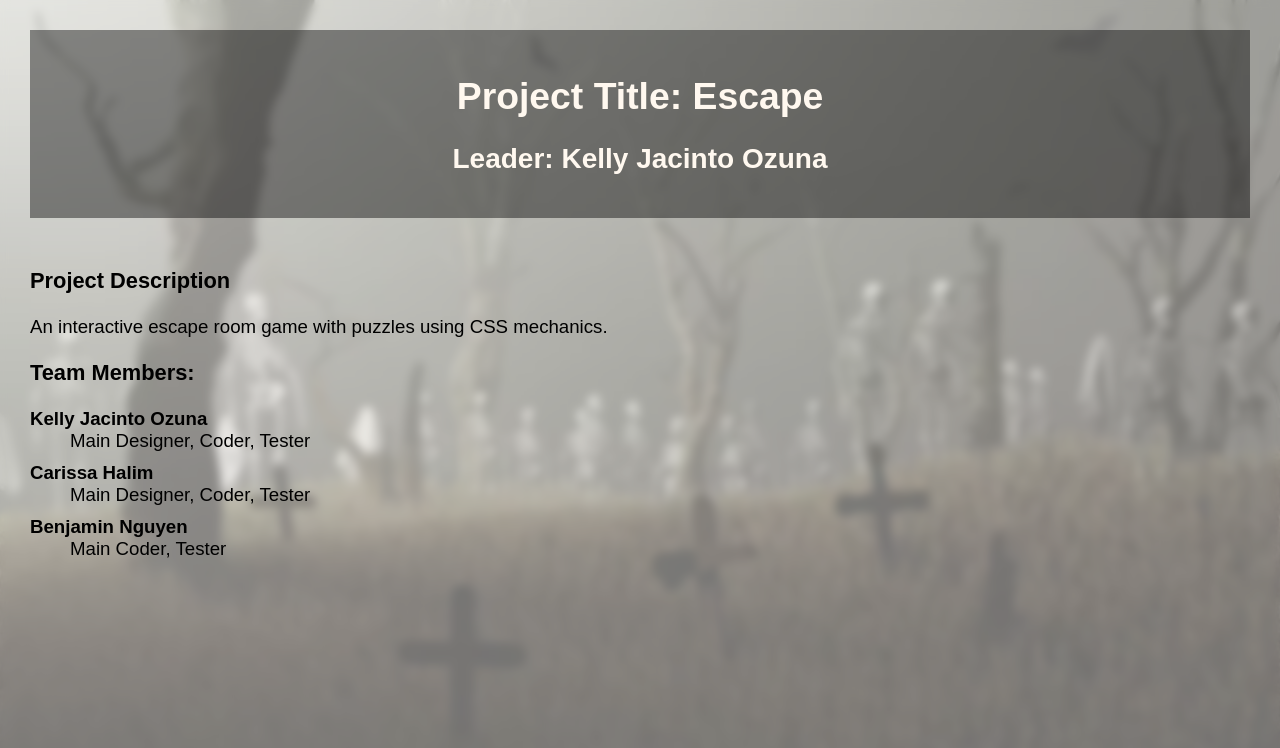
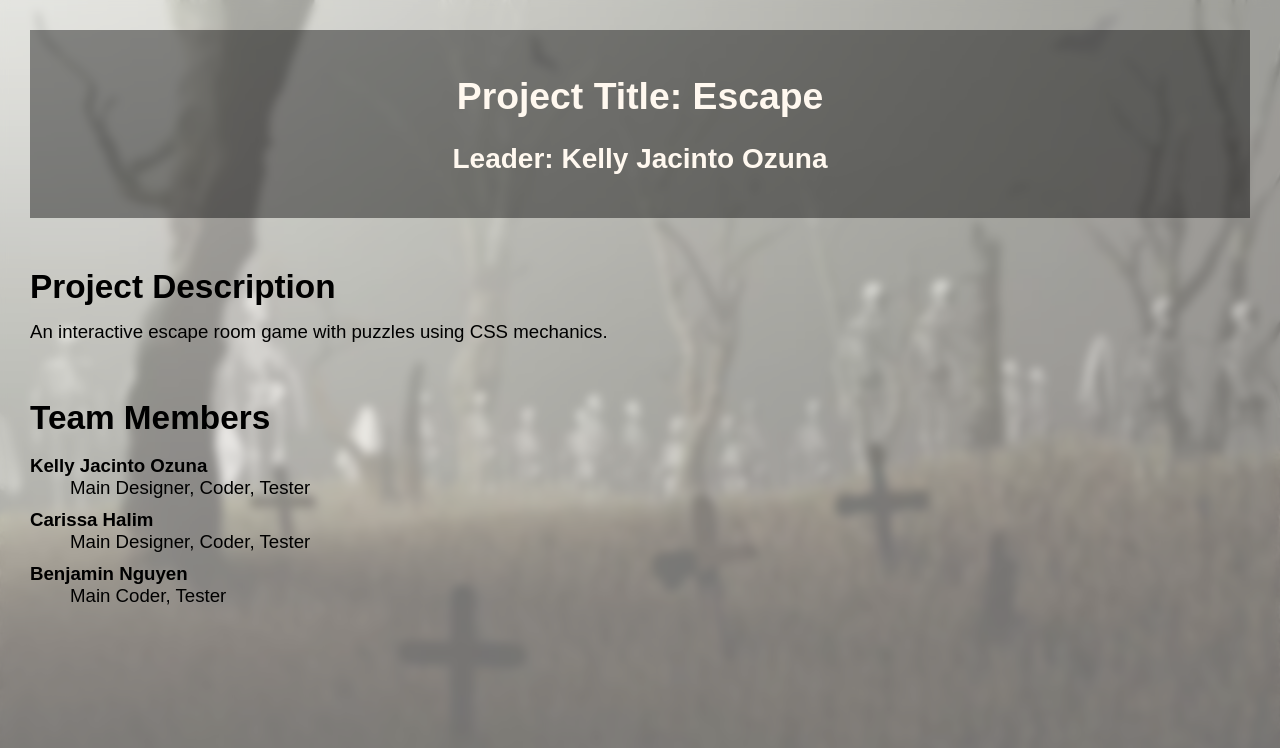
Before and after one commit to carissaha/WEBDEV-Escape-Room, a plain HTML site: page summary.html in a window 1280 px wide. Drawn offline with Linux system fonts and the light colour scheme.

Commit message:
tweaked stuff

```diff
--- a/summary.css
+++ b/summary.css
@@ -28,6 +28,11 @@ body {
     margin-bottom: 50px;
 }
 
+h3 {
+    font-size: 25pt;
+    margin-bottom: 15px;
+}
+
 dt {
     font-weight: bold;
 }
--- a/summary.html
+++ b/summary.html
@@ -15,7 +15,7 @@
         <h3>Project Description</h3>
             An interactive escape room game with puzzles using CSS mechanics.
 
-        <h3>Team Members:</h3>
+        <br><br><h3>Team Members</h3>
         <dl>
             <dt>Kelly Jacinto Ozuna</dt>
             <dd>Main Designer, Coder, Tester</dd>
```
